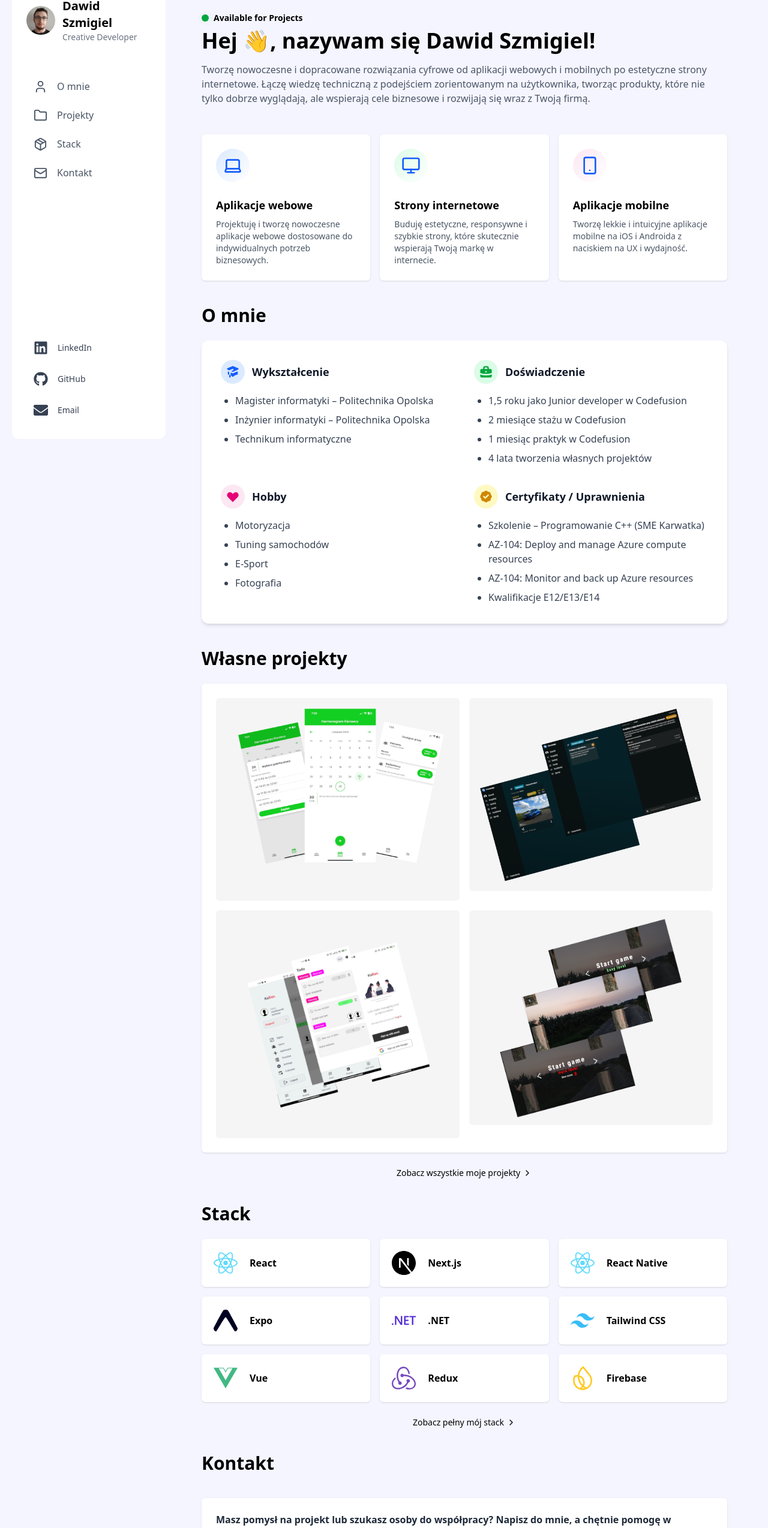
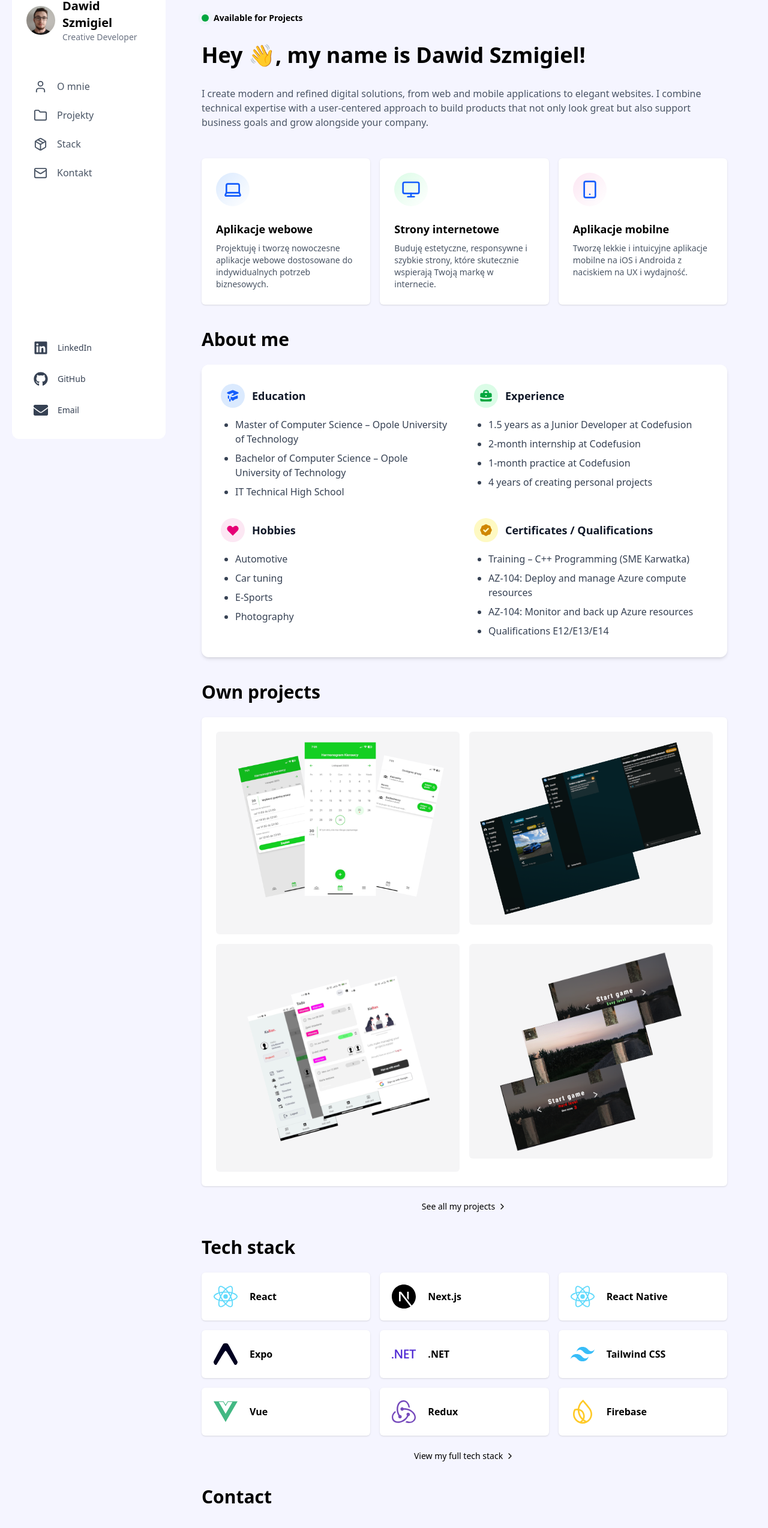
Before and after one commit to infinite223/me, a Next.js app: page /contact in a window 1280 px wide. Shown: the part 48-2596 px from the top of the page at 60% size. Built offline with nearby package versions, Linux system fonts and the light colour scheme.

Commit message:
feat: added translations

```diff
--- a/app/[locale]/contact/page.tsx
+++ b/app/[locale]/contact/page.tsx
@@ -1,35 +1,36 @@
 "use client";
 
+import { useTranslations } from "next-intl";
 import { FaEnvelope, FaLinkedin, FaGithub, FaGooglePlay } from "react-icons/fa";
 
 export default function ContactPage() {
+  const t = useTranslations();
+
   return (
     <div className="flex flex-col gap-6 md:px-6 pt-6">
       <div>
-        <h1 className="text-4xl font-bold relative w-fit">Kontakt</h1>
+        <h1 className="text-4xl font-bold relative w-fit">
+          {t("sections.contact")}
+        </h1>
 
         <div className="bg-white rounded-md p-6 shadow-sm mt-6">
-          <p className="text-gray-800 font-semibold mb-4">
-            Masz pomysł na projekt, szukasz osoby do współpracy albo chcesz
-            poznać moje aplikacje? 🚀 Napisz do mnie lub sprawdź moje profile
-            poniżej.
-          </p>
+          <p className="text-gray-800 font-semibold mb-4">{t("contactText")}</p>
 
           <ul className="grid grid-cols-1 sm:grid-cols-2 gap-4 mt-4">
             <li className="flex items-center gap-3 p-4 rounded-lg bg-zinc-100/50 hover:shadow-md transition">
               <FaEnvelope className="w-5 h-5 text-blue-500" />
               <a
-                href="mailto:szmigielitsolutions@gmail.com"
+                href={`mailto:${t("contactEmail")}`}
                 className="hover:underline"
               >
-                szmigielitsolutions@gmail.com
+                {t("contactEmail")}
               </a>
             </li>
 
             <li className="flex items-center gap-3 p-4 rounded-lg bg-zinc-100/50 hover:shadow-md transition">
               <FaLinkedin className="w-5 h-5 text-blue-700" />
               <a
-                href="https://linkedin.com/in/dawid-szmigiel-7a7609167"
+                href={`https://${t("contactLinkedin")}`}
                 target="_blank"
                 rel="noopener noreferrer"
                 className="hover:underline"
@@ -64,16 +65,14 @@ export default function ContactPage() {
           </ul>
 
           <div className="mt-6 text-gray-600 text-sm leading-relaxed">
-            Zawsze jestem otwarty na nowe pomysły i ciekawe współprace. Jeśli
-            masz pytania lub chcesz porozmawiać o potencjalnym projekcie —
-            śmiało, skontaktuj się ze mną. 🤝
+            {t("contactTextBottom")}
           </div>
 
           <div className="flex flex-col border-t-2 border-zinc-200 pt-5 justify-center items-center w-full text-xs self-center gap-2 mt-5">
-            <div className="font-semibold">Dawid Szmigiel IT Solutions</div>
+            <div className="font-semibold">{t("footer.company")}</div>
             <div className="flex gap-4 items-center">
-              <div className="">NIP: 5761599645</div>
-              <div className="">REGON: 542171897</div>
+              <div>{t("footer.nip")}</div>
+              <div>{t("footer.regon")}</div>
             </div>
           </div>
         </div>
--- a/app/[locale]/layout.tsx
+++ b/app/[locale]/layout.tsx
@@ -1,24 +1,12 @@
-import { NextIntlClientProvider } from "next-intl";
 import Sidebar from "@/app/components/Sidebar";
 import { PageFooter } from "@/app/components/PageFooter";
-import { getMessages } from "next-intl/server";
 
 export default async function LocaleLayout({
   children,
-  params,
 }: {
   children: React.ReactNode;
-  params: Promise<{ locale: string }>;
 }) {
-  // 👇 Nowe wymaganie Next.js 15 — trzeba awaitować params
-  const { locale } = await params;
-
-  const messages = await getMessages();
-
   return (
-    <html lang={locale}>
-      <body>
-        <NextIntlClientProvider messages={messages} locale={locale}>
     <div className="flex p-5 gap-3 max-md:flex-col">
       <Sidebar />
       <main className="flex-1 px-6 py-6">
@@ -26,8 +14,5 @@ export default async function LocaleLayout({
         <PageFooter />
       </main>
     </div>
-        </NextIntlClientProvider>
-      </body>
-    </html>
   );
 }
--- a/app/[locale]/page.tsx
+++ b/app/[locale]/page.tsx
@@ -20,7 +20,7 @@ import scheduleApp from "../assets/scheduleApp.png";
 import carsdesignStart from "../assets/carsdesignStart.png";
 import kaban from "../assets/kaban_board_screen.png";
 import monkey from "../assets/monkey.png";
-import { PageFooter } from "@/app/components/PageFooter";
+import { useTranslations } from "next-intl";
 
 function getImageByName(name: string) {
   switch (name) {
@@ -37,33 +37,23 @@ function getImageByName(name: string) {
   }
 }
 export default function HomePage() {
+  const t = useTranslations();
+
   return (
     <div className="flex flex-col gap-6 md:px-6 pt-6">
-      <div className="flex flex-col gap-2">
-        <div className="flex gap-2 items-center">
+      {" "}
+      <div className="flex gap-2 items-center mb-2">
         <span className="relative flex h-3 w-3">
           <span className="animate-ping absolute inline-flex h-full w-full rounded-full bg-green-500 opacity-75"></span>
           <span className="relative inline-flex rounded-full h-3 w-3 bg-green-600"></span>
         </span>
         <span className="font-semibold text-sm">Available for Projects</span>
       </div>
-
       <div className="flex w-full justify-between">
-          <h1 className="text-4xl font-bold">
-            Hej 👋, nazywam się Dawid Szmigiel!
-          </h1>
+        <h1 className="text-4xl font-bold">{t("main.title")}</h1>
       </div>
-
-        <p className="mt-2 text-gray-600 max-w-4xl">
-          Tworzę nowoczesne i dopracowane rozwiązania cyfrowe od aplikacji
-          webowych i mobilnych po estetyczne strony internetowe. Łączę wiedzę
-          techniczną z podejściem zorientowanym na użytkownika, tworząc
-          produkty, które nie tylko dobrze wyglądają, ale wspierają cele
-          biznesowe i rozwijają się wraz z Twoją firmą.
-        </p>
-      </div>
-
-      <div className="grid grid-cols-1 md:grid-cols-3 gap-4 mt-6 ">
+      <p className="mt-2 text-gray-600 max-w-4xl">{t("main.description")}</p>
+      <div className="grid grid-cols-1 md:grid-cols-3 gap-4 mt-6">
         {services.map((s, i) => (
           <ServiceCard
             key={i}
@@ -74,9 +64,7 @@ export default function HomePage() {
           />
         ))}
       </div>
-
-      <SectionHeader title="O mnie" />
-
+      <SectionHeader title={t("sections.about")} />
       <div className="grid grid-cols-1 md:grid-cols-2 gap-8 bg-white rounded-xl p-8 shadow-md">
         <div>
           <div className="flex items-center gap-3 mb-4">
@@ -84,13 +72,13 @@ export default function HomePage() {
               <HiAcademicCap className="text-blue-600 w-6 h-6" />
             </div>
             <h3 className="text-lg font-semibold text-gray-900">
-              Wykształcenie
+              {t("sections.education")}
             </h3>
           </div>
           <ul className="list-disc list-outside text-gray-700 space-y-2 pl-6">
-            <li>Magister informatyki – Politechnika Opolska</li>
-            <li>Inżynier informatyki – Politechnika Opolska</li>
-            <li>Technikum informatyczne</li>
+            <li>{t("education.1")}</li>
+            <li>{t("education.2")}</li>
+            <li>{t("education.3")}</li>
           </ul>
         </div>
 
@@ -100,14 +88,14 @@ export default function HomePage() {
               <HiBriefcase className="text-green-600 w-6 h-6" />
             </div>
             <h3 className="text-lg font-semibold text-gray-900">
-              Doświadczenie
+              {t("sections.experience")}
             </h3>
           </div>
           <ul className="list-disc list-outside text-gray-700 space-y-2 pl-6">
-            <li>1,5 roku jako Junior developer w Codefusion</li>
-            <li>2 miesiące stażu w Codefusion</li>
-            <li>1 miesiąc praktyk w Codefusion</li>
-            <li>4 lata tworzenia własnych projektów</li>
+            <li>{t("experience.1")}</li>
+            <li>{t("experience.2")}</li>
+            <li>{t("experience.3")}</li>
+            <li>{t("experience.4")}</li>
           </ul>
         </div>
 
@@ -116,13 +104,15 @@ export default function HomePage() {
             <div className="bg-pink-100 p-2 rounded-full">
               <HiHeart className="text-pink-600 w-6 h-6" />
             </div>
-            <h3 className="text-lg font-semibold text-gray-900">Hobby</h3>
+            <h3 className="text-lg font-semibold text-gray-900">
+              {t("sections.hobby")}
+            </h3>
           </div>
           <ul className="list-disc list-outside text-gray-700 space-y-2 pl-6">
-            <li>Motoryzacja</li>
-            <li>Tuning samochodów</li>
-            <li>E-Sport</li>
-            <li>Fotografia</li>
+            <li>{t("hobby.1")}</li>
+            <li>{t("hobby.2")}</li>
+            <li>{t("hobby.3")}</li>
+            <li>{t("hobby.4")}</li>
           </ul>
         </div>
 
@@ -132,33 +122,27 @@ export default function HomePage() {
               <HiBadgeCheck className="text-yellow-600 w-6 h-6" />
             </div>
             <h3 className="text-lg font-semibold text-gray-900">
-              Certyfikaty / Uprawnienia
+              {t("sections.certificates")}
             </h3>
           </div>
           <ul className="list-disc list-outside text-gray-700 space-y-2 pl-6">
-            <li>Szkolenie – Programowanie C++ (SME Karwatka)</li>
-            <li>AZ-104: Deploy and manage Azure compute resources</li>
-            <li>AZ-104: Monitor and back up Azure resources</li>
-            <li>Kwalifikacje E12/E13/E14</li>
+            <li>{t("certificates.1")}</li>
+            <li>{t("certificates.2")}</li>
+            <li>{t("certificates.3")}</li>
+            <li>{t("certificates.4")}</li>
           </ul>
         </div>
       </div>
-
-      <SectionHeader title="Własne projekty" />
-
+      <SectionHeader title={t("sections.projects")} />
       <div className="grid grid-cols-1 md:grid-cols-2 gap-4 bg-white rounded-md p-6 shadow-sm max-md:p-3">
         {bestProjects.map((p, i) => (
           <Link key={i} href={`/projects/${p.slug}`}>
-            <div
-              key={i}
-              className="relative group rounded-md overflow-hidden hover:cursor-pointer bg-zinc-100/90"
-            >
+            <div className="relative group rounded-md overflow-hidden hover:cursor-pointer bg-zinc-100/90">
               <Image
-                alt="schedule app"
+                alt={p.name}
                 src={getImageByName(p.image)}
                 className="w-full h-full object-cover transition duration-300 ease-in-out group-hover:blur-sm group-hover:brightness-85"
               />
-
               <div className="absolute inset-0 flex items-center justify-center bg-opacity-0 group-hover:bg-opacity-30 transition duration-300">
                 <span className="opacity-0 group-hover:opacity-100 text-white font-semibold text-2xl transition duration-300">
                   {p.name}
@@ -168,11 +152,8 @@ export default function HomePage() {
           </Link>
         ))}
       </div>
-
-      <SectionFooter page="projects" title="Zobacz wszystkie moje projekty" />
-
-      <SectionHeader title="Stack" />
-
+      <SectionFooter page="projects" title={t("sectionFooter.projects")} />
+      <SectionHeader title={t("sections.stack")} />
       <div className="grid grid-cols-1 md:grid-cols-3 gap-4">
         {stack.map((s, i) => (
           <StackCard
@@ -185,40 +166,34 @@ export default function HomePage() {
           />
         ))}
       </div>
-
-      <SectionFooter page="stack" title="Zobacz pełny mój stack" />
-
-      <SectionHeader title="Kontakt" />
-
+      <SectionFooter page="stack" title={t("sectionFooter.stack")} />
+      <SectionHeader title={t("sections.contact")} />
       <div className="bg-white rounded-md p-6 shadow-sm mt-4">
-        <p className="text-gray-800 font-semibold mb-4">
-          Masz pomysł na projekt lub szukasz osoby do współpracy? Napisz do
-          mnie, a chętnie pomogę w realizacji Twojej wizji. 🚀
-        </p>
+        <p className="text-gray-800 font-semibold mb-4">{t("contactText")}</p>
 
         <ul className="flex flex-col gap-4 text-gray-700 text-sm">
           <li>
             <a
-              href="mailto:szmigielitsolutions@gmail.com"
+              href={`mailto:${t("contactEmail")}`}
               className="group flex items-center justify-between hover:text-black transition-colors"
             >
               <span className="flex items-center gap-4">
                 <FaEnvelope className="w-5 h-5" />
-                szmigielitsolutions@gmail.com
+                {t("contactEmail")}
               </span>
               <ChevronRight className="w-4 h-4 opacity-0 translate-x-[-4px] transition-all duration-200 group-hover:translate-x-0 group-hover:opacity-100 text-gray-500" />
             </a>
           </li>
           <li>
             <a
-              href="https://www.linkedin.com/in/dawid-szmigiel-7a7609167/"
+              href={`https://${t("contactLinkedin")}`}
               target="_blank"
               rel="noopener noreferrer"
               className="group flex items-center justify-between hover:text-black transition-colors"
             >
               <span className="flex items-center gap-4">
                 <FaLinkedin className="w-5 h-5" />
-                linkedin.com/in/dawid-szmigiel-7a7609167
+                {t("contactLinkedin")}
               </span>
               <ChevronRight className="w-4 h-4 opacity-0 translate-x-[-4px] transition-all duration-200 group-hover:translate-x-0 group-hover:opacity-100 text-gray-500" />
             </a>
@@ -226,17 +201,17 @@ export default function HomePage() {
         </ul>
 
         <div className="flex flex-col border-t-2 border-zinc-200 pt-5 justify-center items-center w-full text-xs self-center gap-2 mt-5">
-          <div className="font-semibold">Dawid Szmigiel IT Solutions</div>
+          <div className="font-semibold">{t("footer.company")}</div>
           <div className="flex gap-4 items-center">
-            <div className="">NIP: 5761599645</div>
-
-            <div className="">REGON: 542171897</div>
+            <div>{t("footer.nip")}</div>
+            <div>{t("footer.regon")}</div>
           </div>
         </div>
       </div>
     </div>
   );
 }
+
 const SectionHeader = ({ title }: { title: string }) => {
   return <h2 className="text-3xl font-semibold mt-4">{title}</h2>;
 };
--- a/app/[locale]/projects/page.tsx
+++ b/app/[locale]/projects/page.tsx
@@ -10,6 +10,7 @@ import downloadSongs from "../../assets/downloadSongs.png";
 import shoppingNotes from "../../assets/shoppingNotes.png";
 import { myProjects } from "./consts";
 import Link from "next/link";
+import { useTranslations } from "next-intl";
 
 function getImageByName(name: string) {
   switch (name) {
@@ -33,10 +34,12 @@ function getImageByName(name: string) {
 }
 
 export default function ProjectsPage() {
+  const t = useTranslations();
+
   return (
     <div className="flex flex-col gap-6 md:px-6">
       <div>
-        <h1 className="text-3xl font-semibold">Moje projekty </h1>
+        <h1 className="text-3xl font-semibold">{t("sections.projects")}</h1>
 
         <div className="grid grid-cols-1 mt-5 md:grid-cols-2 gap-4 bg-white rounded-md p-6 shadow-sm max-md:p-3">
           {myProjects.map((p, i) => (
--- a/app/layout.tsx
+++ b/app/layout.tsx
@@ -19,11 +19,16 @@ export const metadata: Metadata = {
 
 export default async function RootLayout({
   children,
-}: Readonly<{ children: React.ReactNode }>) {
+  params,
+}: {
+  children: React.ReactNode;
+  params: Promise<{ locale: string }>;
+}) {
   const messages = await getMessages();
+  const { locale } = await params;
 
   return (
-    <html lang="en" className={inter.variable}>
+    <html lang={locale} className={inter.variable}>
       <body className="font-sans antialiased max-md:overflow-y-auto">
         <NextIntlClientProvider messages={messages}>
           {children}
--- a/app/page.tsx
+++ b/app/page.tsx
@@ -1,5 +1,5 @@
 import { redirect } from "next/navigation";
 
 export default function HomeRedirect() {
-  redirect("/en");
+  redirect("/pl");
 }
--- a/i18n/locales/en.json
+++ b/i18n/locales/en.json
@@ -1,3 +1,53 @@
 {
-  "welcome": "Welcome to the homepage!"
+  "main": {
+    "title": "Hey 👋, my name is Dawid Szmigiel!",
+    "description": "I create modern and refined digital solutions, from web and mobile applications to elegant websites. I combine technical expertise with a user-centered approach to build products that not only look great but also support business goals and grow alongside your company."
+  },
+  "sections": {
+    "about": "About me",
+    "education": "Education",
+    "experience": "Experience",
+    "hobby": "Hobbies",
+    "certificates": "Certificates / Qualifications",
+    "projects": "Own projects",
+    "stack": "Tech stack",
+    "contact": "Contact"
+  },
+  "education": {
+    "1": "Master of Computer Science – Opole University of Technology",
+    "2": "Bachelor of Computer Science – Opole University of Technology",
+    "3": "IT Technical High School"
+  },
+  "experience": {
+    "1": "1.5 years as a Junior Developer at Codefusion",
+    "2": "2-month internship at Codefusion",
+    "3": "1-month practice at Codefusion",
+    "4": "4 years of creating personal projects"
+  },
+  "hobby": {
+    "1": "Automotive",
+    "2": "Car tuning",
+    "3": "E-Sports",
+    "4": "Photography"
+  },
+  "certificates": {
+    "1": "Training – C++ Programming (SME Karwatka)",
+    "2": "AZ-104: Deploy and manage Azure compute resources",
+    "3": "AZ-104: Monitor and back up Azure resources",
+    "4": "Qualifications E12/E13/E14"
+  },
+  "contactText": "Do you have a project idea, are looking for a collaborator, or want to explore my apps? 🚀 Get in touch or check out my profiles below.",
+  "contactTextBottom": "I'm always open to new ideas and exciting collaborations. If you have questions or want to discuss a potential project — feel free to reach out. 🤝",
+  "contactEmail": "szmigielitsolutions@gmail.com",
+  "contactLinkedin": "linkedin.com/in/dawid-szmigiel-7a7609167",
+  "footer": {
+    "company": "Dawid Szmigiel IT Solutions",
+    "nip": "NIP: 5761599645",
+    "regon": "REGON: 542171897",
+    "rights": "All rights reserved."
+  },
+  "sectionFooter": {
+    "projects": "See all my projects",
+    "stack": "View my full tech stack"
+  }
 }
--- a/i18n/locales/pl.json
+++ b/i18n/locales/pl.json
@@ -1,3 +1,53 @@
 {
-  "welcome": "Witaj na stronie głównej!"
+  "main": {
+    "title": "Hej 👋, nazywam się Dawid Szmigiel!",
+    "description": "Tworzę nowoczesne i dopracowane rozwiązania cyfrowe od aplikacji webowych i mobilnych po estetyczne strony internetowe. Łączę wiedzę techniczną z podejściem zorientowanym na użytkownika, tworząc produkty, które nie tylko dobrze wyglądają, ale wspierają cele biznesowe i rozwijają się wraz z Twoją firmą."
+  },
+  "sections": {
+    "about": "O mnie",
+    "education": "Wykształcenie",
+    "experience": "Doświadczenie",
+    "hobby": "Hobby",
+    "certificates": "Certyfikaty / Uprawnienia",
+    "projects": "Własne projekty",
+    "stack": "Stack",
+    "contact": "Kontakt"
+  },
+  "education": {
+    "1": "Magister informatyki – Politechnika Opolska",
+    "2": "Inżynier informatyki – Politechnika Opolska",
+    "3": "Technikum informatyczne"
+  },
+  "experience": {
+    "1": "1,5 roku jako Junior developer w Codefusion",
+    "2": "2 miesiące stażu w Codefusion",
+    "3": "1 miesiąc praktyk w Codefusion",
+    "4": "4 lata tworzenia własnych projektów"
+  },
+  "hobby": {
+    "1": "Motoryzacja",
+    "2": "Tuning samochodów",
+    "3": "E-Sport",
+    "4": "Fotografia"
+  },
+  "certificates": {
+    "1": "Szkolenie – Programowanie C++ (SME Karwatka)",
+    "2": "AZ-104: Deploy and manage Azure compute resources",
+    "3": "AZ-104: Monitor and back up Azure resources",
+    "4": "Kwalifikacje E12/E13/E14"
+  },
+  "contactText": "Masz pomysł na projekt, szukasz osoby do współpracy albo chcesz poznać moje aplikacje? 🚀 Napisz do mnie lub sprawdź moje profile poniżej.",
+  "contactTextBottom": "Zawsze jestem otwarty na nowe pomysły i ciekawe współprace. Jeśli masz pytania lub chcesz porozmawiać o potencjalnym projekcie — śmiało, skontaktuj się ze mną. 🤝",
+  "contactEmail": "szmigielitsolutions@gmail.com",
+  "contactLinkedin": "linkedin.com/in/dawid-szmigiel-7a7609167",
+  "footer": {
+    "company": "Dawid Szmigiel IT Solutions",
+    "nip": "NIP: 5761599645",
+    "regon": "REGON: 542171897",
+    "rights": "Wszelkie prawa zastrzeżone."
+  },
+  "sectionFooter": {
+    "projects": "Zobacz wszystkie moje projekty",
+    "stack": "Zobacz pełny mój stack"
+  }
 }
--- a/i18n/routing.ts
+++ b/i18n/routing.ts
@@ -1,6 +1,6 @@
 import { defineRouting } from "next-intl/routing";
 
 export const routing = defineRouting({
-  locales: ["en", "de", "it"],
+  locales: ["en", "pl"],
   defaultLocale: "en",
 });
```
Also changed, not shown: app/components/PageFooter.tsx (+6 -2 lines). Lines whose indentation alone changed are shown as unchanged.
